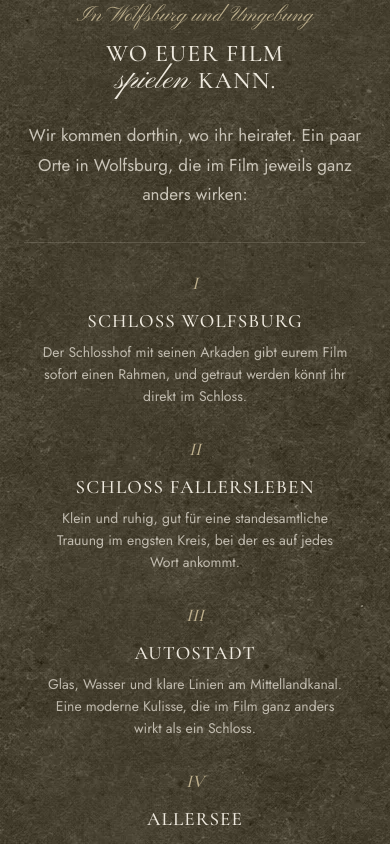
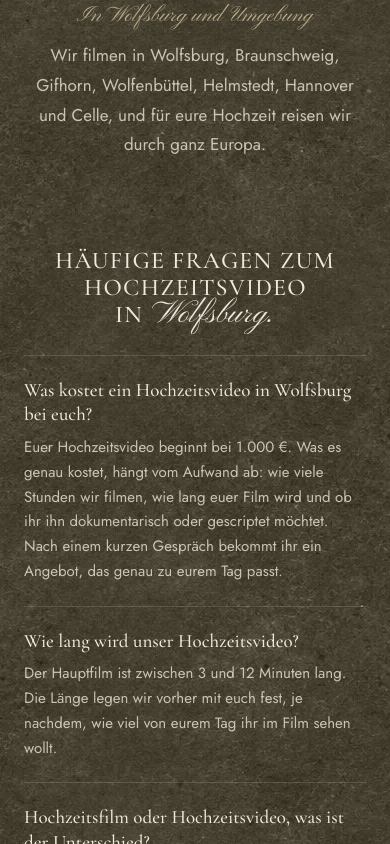
Before and after one commit to Amoriva-Films/personal-website, a Next.js app: page /hochzeitsvideo-wolfsburg in a window 390 px wide. Shown: the part 4960-5804 px from the top of the page. Built offline with nearby package versions, Linux system fonts and the light colour scheme.

Commit message:
Video-Seite: Orte raus, nur Region als kurzer Satz
Co-Authored-By: Claude Opus 5.5 <noreply@anthropic.com>

```diff
--- a/app/hochzeitsvideo-wolfsburg/page.js
+++ b/app/hochzeitsvideo-wolfsburg/page.js
@@ -10,7 +10,7 @@ import { brief, marke, seiteVideoWolfsburg as s } from '@/content/texte';
    Fotograf-Seite. Bei "Hochzeitsvideo Wolfsburg" stand Amoriva nicht in den
    Top 10, die Startseite bleibt aber bei "Hochzeitsfilm" (Platz 2). Aufbau:
    Textkopf mit Antwort zuerst, vier Eckdaten, Stil, der Drehplan (Filmklappe und Drehbuchblatt), das Paket
-   als Abspann, Orte, lokale Fragen, Abschluss. Antworten offen im HTML.
+   als Abspann, Region, lokale Fragen, Abschluss. Antworten offen im HTML.
    Das Video aus der Vision-Seite kommt hier dazu, sobald es da ist. */
 
 const BASIS = 'https://amoriva-films.de';
@@ -23,7 +23,6 @@ export const metadata = {
   openGraph: { title: `${s.meta.titel} | Amoriva Films`, description: s.meta.text, url: URL, images: [{ url: '/images/og-image.jpg', width: 1200, height: 630 }] },
 };
 
-const ZIFFER = ['I', 'II', 'III', 'IV'];
 const ohneStern = (t) => t.replace(/\*/g, '');
 
 const ld = [
@@ -103,19 +102,9 @@ export default function VideoWolfsburg() {
           </p>
         </section>
 
+        {/* Orte raus (Nevio 29.10.2026), nur die Region bleibt als kurzer Satz */}
         <section className="v-bahn fw-orte">
           <p className="v-zeile">{s.orteZeile}</p>
-          <Titel text={s.orteTitel} className="v-titel fw-zwischen" />
-          <p className="v-text fw-orte-text">{s.orteText}</p>
-          <ul className="fw-orte-liste">
-            {s.orte.map((o, i) => (
-              <li key={o.name}>
-                <span className="fw-ort-ziffer" aria-hidden="true">{ZIFFER[i]}</span>
-                <h3 className="fw-ort-name">{o.name}</h3>
-                <p>{o.text}</p>
-              </li>
-            ))}
-          </ul>
           <p className="v-text fw-umgebung">{s.umgebung}</p>
         </section>
 
@@ -185,15 +174,7 @@ export default function VideoWolfsburg() {
         .fw-abspann-fuss { margin: clamp(32px, 4vw, 48px) auto 0; max-width: 600px; font-family: var(--font-maschine), ui-monospace, monospace; font-size: 13px; line-height: 1.7; color: color-mix(in srgb, var(--ton) 75%, transparent); }
 
         .fw-orte { text-align: center; }
-        .fw-orte-text { max-width: 640px; margin: 0 auto; }
-        .fw-orte-liste { list-style: none; margin: clamp(32px, 4vw, 48px) auto 0; padding: 26px 0 0; max-width: 1080px; display: grid; grid-template-columns: repeat(4, 1fr); row-gap: 32px;
-          border-top: 1px solid color-mix(in srgb, var(--ton) 15%, transparent); }
-        .fw-orte-liste li { display: flex; flex-direction: column; align-items: center; gap: 6px; padding: 0 18px; border-left: 1px solid color-mix(in srgb, var(--ton) 11%, transparent); }
-        .fw-orte-liste li:first-child { border-left: none; }
-        .fw-ort-ziffer { font-family: var(--font-display), Georgia, serif; font-style: italic; font-size: 18px; color: var(--ton-akzent); }
-        .fw-ort-name { margin: 0; font-family: var(--font-display), Georgia, serif; font-weight: 500; font-size: 19px; text-transform: uppercase; letter-spacing: .06em; }
-        .fw-orte-liste p { margin: 0; font-family: var(--font-text), system-ui, sans-serif; font-size: 14px; line-height: 1.55; color: color-mix(in srgb, var(--ton) 72%, transparent); }
-        .fw-umgebung { max-width: 640px; margin: clamp(32px, 4vw, 48px) auto 0; }
+        .fw-umgebung { max-width: 640px; margin: 14px auto 0; }
 
         .fw-fragen { max-width: 820px; text-align: center; }
         .fw-fragen-liste { margin: 0; text-align: left; border-top: 1px solid color-mix(in srgb, var(--ton) 15%, transparent); }
@@ -206,16 +187,13 @@ export default function VideoWolfsburg() {
         .fw-knoepfe { display: flex; flex-wrap: wrap; gap: 14px; justify-content: center; margin-top: 28px; }
 
         @media (max-width: 860px) {
-          .fw-fakten, .fw-orte-liste { grid-template-columns: 1fr 1fr; row-gap: 28px; }
+          .fw-fakten { grid-template-columns: 1fr 1fr; row-gap: 28px; }
           .fw-fakten { gap: 10px; }
           .fw-fakten li { padding: 20px 10px 22px; gap: 10px; }
-          .fw-orte-liste li:nth-child(3) { border-left: none; }
         }
         @media (max-width: 520px) {
           /* "HOCHZEITSVIDEO" ist ein langes Wort, am Handy kleiner, damit es passt */
           .fw-h1 { font-size: clamp(22px, 7vw, 32px); }
-          .fw-orte-liste { grid-template-columns: 1fr; }
-          .fw-orte-liste li { border-left: none; }
         }
       ` }} />
     </>
--- a/content/texte.js
+++ b/content/texte.js
@@ -550,15 +550,7 @@ export const seiteVideoWolfsburg = {
     { titel: 'Entspannt vor der Kamera', text: 'Wo ihr unsicher seid, leiten wir euch an. Sonst halten wir uns im Hintergrund und ihr feiert.' },
   ],
   orteZeile: 'In Wolfsburg und Umgebung',
-  orteTitel: 'Wo euer Film *spielen* kann.',
-  orteText: 'Wir kommen dorthin, wo ihr heiratet. Ein paar Orte in Wolfsburg, die im Film jeweils ganz anders wirken:',
-  orte: [
-    { name: 'Schloss Wolfsburg', text: 'Der Schlosshof mit seinen Arkaden gibt eurem Film sofort einen Rahmen, und getraut werden könnt ihr direkt im Schloss.' },
-    { name: 'Schloss Fallersleben', text: 'Klein und ruhig, gut für eine standesamtliche Trauung im engsten Kreis, bei der es auf jedes Wort ankommt.' },
-    { name: 'Autostadt', text: 'Glas, Wasser und klare Linien am Mittellandkanal. Eine moderne Kulisse, die im Film ganz anders wirkt als ein Schloss.' },
-    { name: 'Allersee', text: 'Am Abend über dem Wasser entstehen die ruhigen, weiten Bilder, mit denen viele Hochzeitsfilme enden.' },
-  ],
-  umgebung: 'Genauso filmen wir in Braunschweig, Gifhorn, Wolfenbüttel, Helmstedt, Hannover und Celle, und für eure Hochzeit reisen wir durch ganz Europa.',
+  umgebung: 'Wir filmen in Wolfsburg, Braunschweig, Gifhorn, Wolfenbüttel, Helmstedt, Hannover und Celle, und für eure Hochzeit reisen wir durch ganz Europa.',
   fragenTitel: 'Häufige Fragen zum Hochzeitsvideo in *Wolfsburg.*',
   fragen: [
     { frage: 'Was kostet ein Hochzeitsvideo in Wolfsburg bei euch?', antwort: 'Euer Hochzeitsvideo beginnt bei 1.000 €. Was es genau kostet, hängt vom Aufwand ab: wie viele Stunden wir filmen, wie lang euer Film wird und ob ihr ihn dokumentarisch oder gescriptet möchtet. Nach einem kurzen Gespräch bekommt ihr ein Angebot, das genau zu eurem Tag passt.' },
```
